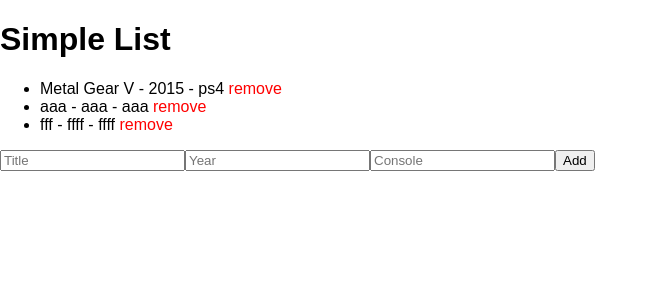
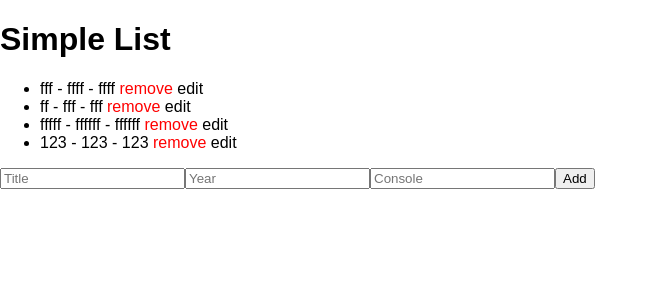
Before and after one commit to rafacazu/react-template, a React (Create React App) app in the folder my-app/: page / in a window 1280 px wide. Shown: the top 300 px of the page, without its empty margins (0-658 px from the left). Built offline with nearby package versions, Linux system fonts and the light colour scheme; data requests are answered from the project's data file.

Commit message:
Adding the first steps for editing item

```diff
--- a/my-app/api/db.json
+++ b/my-app/api/db.json
@@ -1,22 +1,28 @@
 {
   "games": [
-    {
-      "id": 1,
-      "title": "Metal Gear V",
-      "year": "2015",
-      "console": "ps4"
-    },
-    {
-      "title": "aaa",
-      "year": "aaa",
-      "console": "aaa",
-      "id": 2
-    },
     {
       "title": "fff",
       "year": "ffff",
       "console": "ffff",
       "id": 3
+    },
+    {
+      "title": "ff",
+      "year": "fff",
+      "console": "fff",
+      "id": 4
+    },
+    {
+      "title": "fffff",
+      "year": "ffffff",
+      "console": "ffffff",
+      "id": 5
+    },
+    {
+      "title": "123",
+      "year": "123",
+      "console": "123",
+      "id": 6
     }
   ]
 }
--- a/my-app/src/actions/index.js
+++ b/my-app/src/actions/index.js
@@ -1,5 +1,10 @@
 export const addItem = (item) => ({
     type: 'ADD_ITEM',
+    item: item
+})
+
+export const editItem = (item) => ({
+    type: 'EDIT_ITEM',
     item: item
 })
 
--- a/my-app/src/components/Item.js
+++ b/my-app/src/components/Item.js
@@ -10,7 +10,7 @@ export class Item extends React.Component{
     render(){
         return(
             <li>
-                <div key={this.props.id} className="item">{this.props.title} - {this.props.year} - {this.props.console} <a className="item__remove" data-id={this.props.id} onClick={this.props.onClick}>remove</a></div>
+                <div key={this.props.id} className="item">{this.props.title} - {this.props.year} - {this.props.console} <a className="item__remove" data-id={this.props.id} onClick={this.props.remove}>remove</a> <a  className="edit_item" data-id={this.props.id} onClick={this.props.edit}>edit</a></div>
             </li>
         )
     }
@@ -21,6 +21,6 @@ Item.propTypes =  {
     year: PropTypes.string.isRequired,
     console: PropTypes.string.isRequired,
     id: PropTypes.number.isRequired,
-    onClick: PropTypes.func.isRequired,
-
+    remove: PropTypes.func.isRequired,
+    edit: PropTypes.func.isRequired
 }
--- a/my-app/src/components/List.js
+++ b/my-app/src/components/List.js
@@ -14,7 +14,7 @@ export default class List extends Component{
 
     renderList(){
         return this.props.items.map((items,index) => (
-            <Item key={index} title={items.title} year={items.year} console={items.console} id={items.id} onClick={this.props.onClick} />
+            <Item key={index} title={items.title} year={items.year} console={items.console} id={items.id} remove={this.props.remove} edit={this.props.edit} />
         ))
     }
 
--- a/my-app/src/container/itemList.js
+++ b/my-app/src/container/itemList.js
@@ -39,6 +39,10 @@ class ItemList extends Component {
         })
     }
 
+    editItem(event){
+        console.log('Edit item');
+    }
+
     static getDerivedStateFromProps(props, state){
         return { items: props.items }
     }
@@ -46,7 +50,7 @@ class ItemList extends Component {
     render(){
         return (
             <div>
-                <List items={this.state.items} onClick={this.removeItem}/>
+                <List items={this.state.items} remove={this.removeItem} edit={this.editItem}/>
             </div>
         )
     }
--- a/my-app/src/reducers/items.js
+++ b/my-app/src/reducers/items.js
@@ -2,6 +2,10 @@ const items = (state = [], action) => {
     switch (action.type){
         case 'ADD_ITEM':
             return [...state, action.item];
+
+        case 'EDIT_ITEM':
+            return [action.item];
+
         case 'LOAD_ITEMS':
             return action.items
 
```
Also changed, not shown: 1 other file (tests, documents, lock files or other folders).
